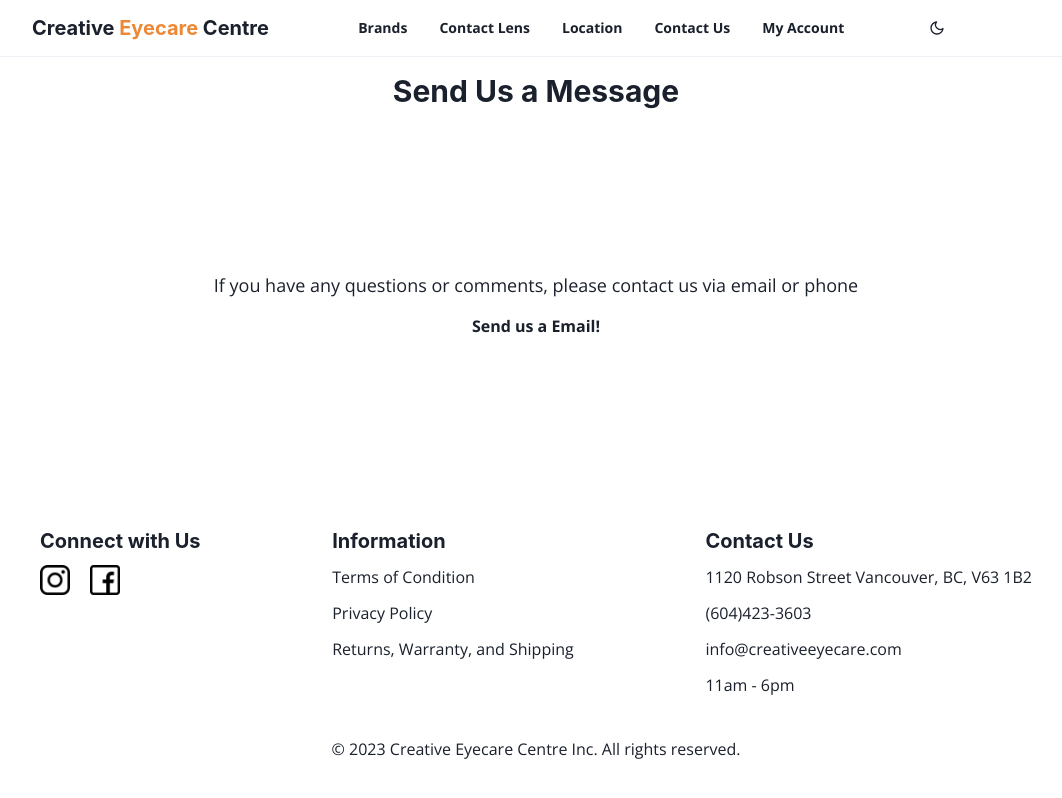
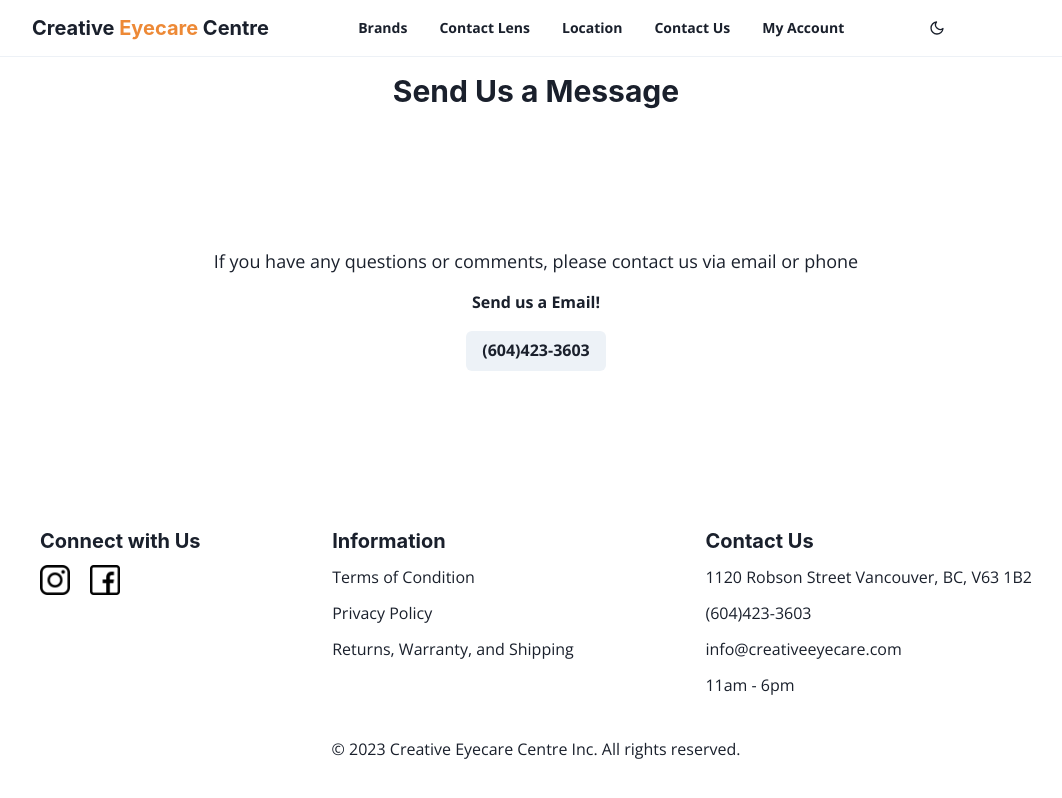
Before and after one commit to Jahu5474/Creative-EyeCare-Centre, a Next.js app: page /contactus in a window 1280 px wide. Shown: the whole page, without its empty margins (104-1166 px from the left). Built offline with nearby package versions, Linux system fonts and the light colour scheme; no server answers.

Commit message:
tried to fix a bug but didnt work

```diff
--- a/src/components/contactForm/contactForm.tsx
+++ b/src/components/contactForm/contactForm.tsx
@@ -16,49 +16,13 @@
 import Link from "next/link";
 
 const ContactForm = () => {
-    //     const [formData, setFormData] = useRecoilState(formState);
+    function callButton() {
+        const Number = "604-423-3603"
 
-    //     const handleInputChange = (e) => {
-    //         setFormData({ ...formData, [e.target.name]: e.target.value });
-    //     };
-
-    //     const onSubmit = async (e) => {
-    //         e.preventDefault();
-
-    //         const data = {
-    //             to: "juhynjuhn@gmail.com",
-    //             from: formData.email,
-    //             subject: "New message from contact form",
-    //             html: `<p>Name: ${formData.name}</p>
-    //                  <p>Email: ${formData.email}</p>
-    //                  <p>Message: ${formData.message}</p>`,
-    //         };
-
-    //         try {
-    //             const res = await fetch("/api/send-email", {
-    //                 method: "POST",
-    //                 headers: {
-    //                     "Content-Type": "application/json",
-    //                 },
-    //                 body: JSON.stringify(data),
-    //             });
-
-    //             if (res.status === 200) {
-    //                 alert("Your message was sent successfully!");
-    //                 setFormData({
-    //                     name: "",
-    //                     email: "",
-    //                     message: "",
-    //                 });
-    //             } else {
-    //                 alert("There was an error sending your message. Please try again.");
-    //             }
-    //         } catch (err) {
-    //             console.error(err);
-    //             alert("There was an error sending your message. Please try again.");
-    //         }
-    //     };
-
+        function handleClick() {
+            window.location.href = `tel:${Number}`
+        }
+    }
 
 
     return (
@@ -97,51 +61,24 @@
                             Send us a Email!
                         </Button>
                     </Link>
+                    <Button >
+                        (604)423-3603
+                    </Button>
+
                 </Stack>
 
 
 
-                {/* <form onSubmit={onSubmit}>
-                    <FormControl id="name" mb={4} mt={4}>
-                        <FormLabel fontWeight="bold">Name:</FormLabel>
-                        <Input
-                            type="text"
-                            name="name"
-                            value={formData.name}
-                            onChange={handleInputChange}
-                            required
-                        />
-                    </FormControl>
-                    <FormControl id="email" mb={4}>
-                        <FormLabel fontWeight="bold">Email:</FormLabel>
-                        <Input
-                            type="email"
-                            name="email"
-                            value={formData.email}
-                            onChange={handleInputChange}
-                            required
-                        />
-                    </FormControl>
-                    <FormControl id="message" mb={4}>
-                        <FormLabel fontWeight="bold">Message:</FormLabel>
-                        <Textarea
-                            name="message"
-                            value={formData.message}
-                            onChange={handleInputChange}
-                            required
-                        />
-                    </FormControl>
-                    <Link href="mailto:juhynjuhn@gmail.com">
-                        <Button>Submit</Button>
-                    </Link>
-                </form> */}
+
 
             </Container>
 
         </>
 
     )
-};
+}
+
+
 
 
 export default ContactForm;
```
